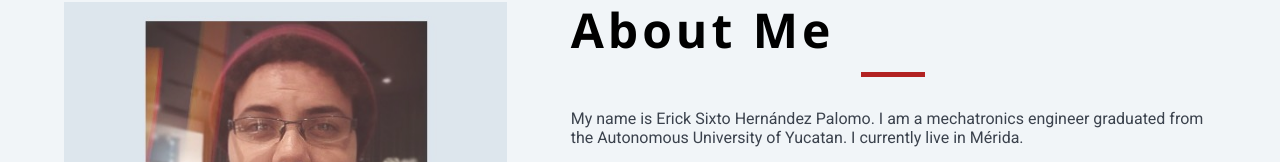
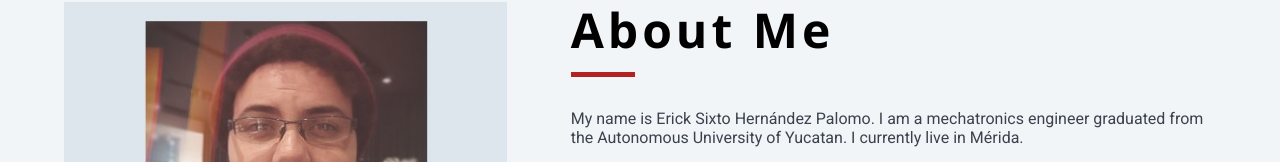
Before and after one commit to Ksquare-University/ericksixto-porftoliopage, a React (Create React App) app: page /about in a window 1280 px wide. Shown: the part 160-322 px from the top of the page. Built offline with nearby package versions, Linux system fonts and the light colour scheme.

Commit message:
about title fix

```diff
--- a/src/pages/about.jsx
+++ b/src/pages/about.jsx
@@ -17,7 +17,7 @@ const About = () => {
         <article className="about-text">
           <div className="section-title">
             <h2>About Me</h2>
-            <div className="underline" />
+            <div className="about-underline" />
           </div>
           <p className="about-history">
             My name is Erick Sixto Hernández Palomo. I am a
--- a/src/pages/about.styles.scss
+++ b/src/pages/about.styles.scss
@@ -24,15 +24,17 @@
       }
     }
 
+    .about-text {
       .section-title {
         margin-bottom: 2rem;
         text-align: left;
 
-      .underline {
+        .about-underline {
           width: 4rem;
           height: 0.3rem;
           margin-bottom: 1.25rem;
           background: $color-primary;
+        }
       }
     }
 
```
Lines whose indentation alone changed are shown as unchanged.
